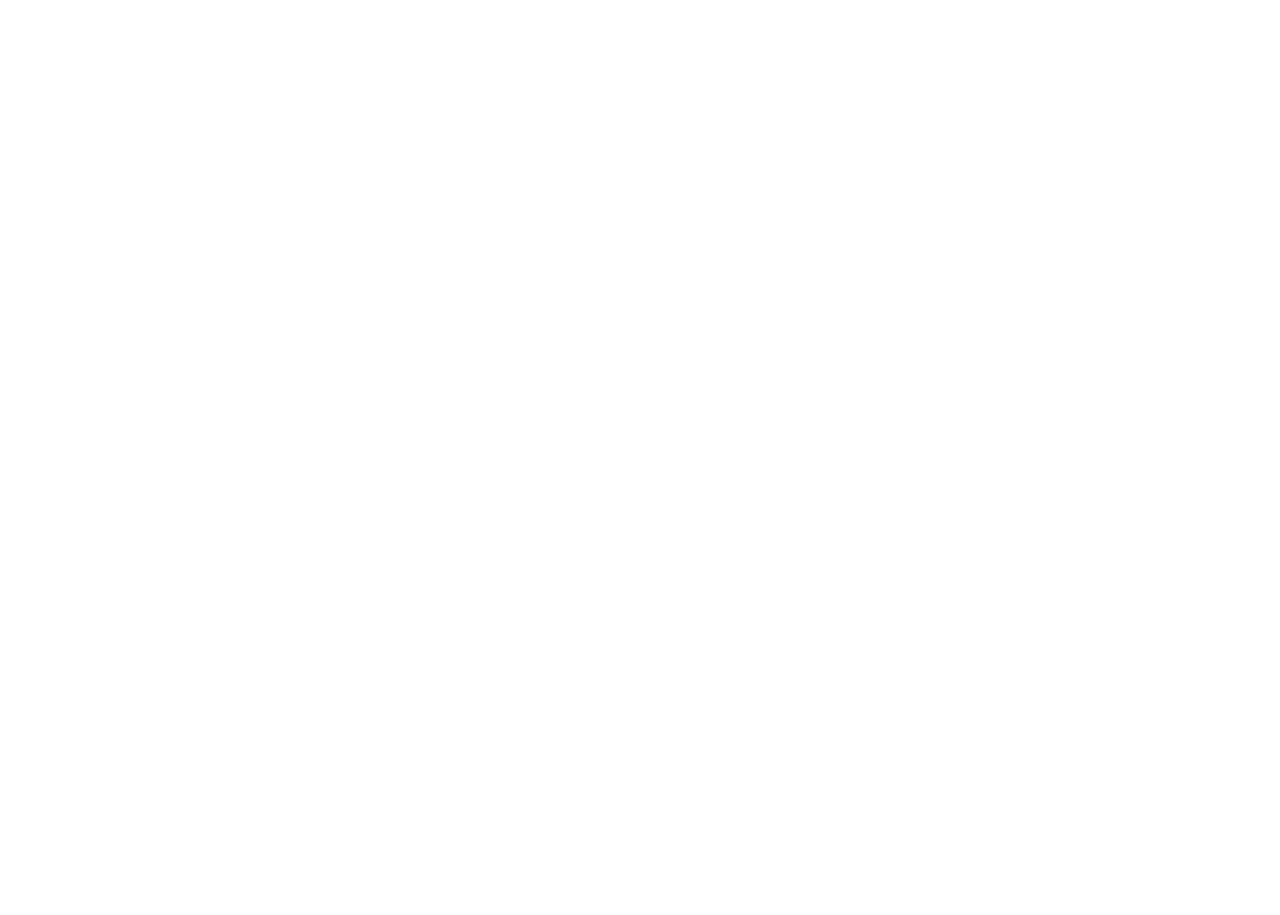
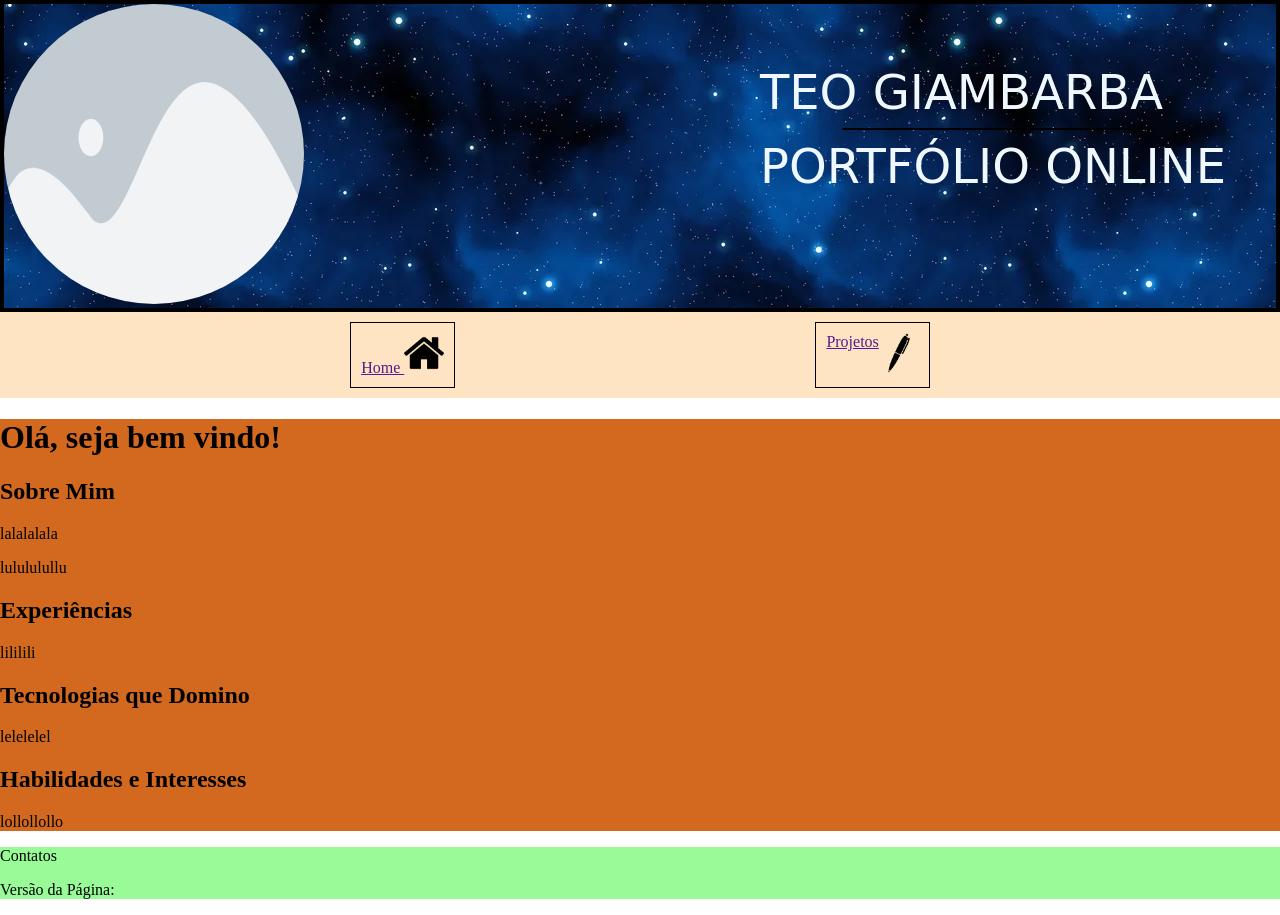
Before and after one commit to Teo-Giambarba/Pagina-Curriculo, a plain HTML site: page index.html in a window 1280 px wide. Before the commit the page ends 800 px from the top, so only its background shows below. Drawn offline with Linux system fonts and the light colour scheme; a web font is replaced by a local one.

Commit message:
Add files via upload

```diff
--- a/index.css
+++ b/index.css
@@ -0,0 +1,76 @@
+
+.sofia-regular {
+    font-family: "Sofia", cursive;
+    font-weight: 400;
+    font-style: normal;
+}
+
+body {
+    margin: 0px;
+}
+
+/* header */
+header{
+    background-image: url(./imagens/header_bg.webp);
+    background-color: cadetblue;
+    border: 4px solid;
+    border-color: black;
+}
+
+header img{
+    width: 300px;
+    height: 300px;
+    border-radius: 300px;
+    display: inline;
+}
+
+header div{
+    display: inline;
+    float:right;
+    margin-top: 60px;
+    margin-right: 40px;
+}
+
+header div hr{
+    width: 300px;
+    border: 1px solid black;
+    border-radius: 1px;
+}
+
+header p{
+    text-align: center;
+    color: aliceblue;
+    text-transform:uppercase;
+    font-size: xxx-large;
+    display: inline;
+    padding: 10px;
+}
+
+/* nav */
+nav{
+    background-color: bisque;
+    display: flex;
+    justify-content: space-evenly;
+}
+
+nav div{
+    display: flex;
+    margin: 10px;
+    border: 1px solid black;
+    padding: 10px;
+}
+
+nav img{
+    width: 40px;
+    height: 40px;
+}
+
+/* main */
+main{
+    background-color: chocolate;
+}
+
+/* footer */
+footer{
+    background-color: palegreen;
+}
--- a/index.html
+++ b/index.html
@@ -2,57 +2,79 @@
 <html lang="pt_BR">
 
 <head>
-    <title>Currículo Teo Giambarba Roseiro!</title>
+    <title>Currículo Online!</title>
     <meta charset="UTF-8">
     <meta name="author" content="Teo Giambarba">
     <meta name="description"
         content="Currículo feito sobre orientação do professor Otávio Lube nas aulas da UVV em 2024">
     <link rel="stylesheet" href="index.css">
+    <link rel="preconnect" href="https://fonts.googleapis.com">
+    <link rel="preconnect" href="https://fonts.gstatic.com" crossorigin>
+    <link href="https://fonts.googleapis.com/css2?family=Sofia&display=swap" rel="stylesheet">
 </head>
 
 <body>
     <header>
-        <img src="" alt="">
+        <img src="./imagens/placeholder.png" alt="">
         <div>
-            <p></p>
-            <p></p>
-            <p></p>
+            <p class="sofia-regular">Teo Giambarba</p>
+            <hr>
+            <p class="sofia-regular">Portfólio Online</p>
         </div>
     </header>
+
     <nav>
         <div>
-            <img src="" alt="">
-            <p></p>
+            <a href="" >Home
+                <img src="./imagens/home.png" alt="home icon">
+            </a>
         </div>
+
         <div>
-            <img src="" alt="">
-            <p></p>
+            <a href="" >Projetos</a>
+            <img src="./imagens/pen.png" alt="pen icon">
         </div>
     </nav>
+
     <main>
-        <h1></h1>
+        <h1>Olá, seja bem vindo!</h1>
         <section>
-            <h2></h2>
-            <p></p>
-            <p></p>
+            <h2>Sobre Mim</h2>
+            <p>lalalalala</p>
+            <p>lulululullu</p>
         </section>
+
         <section>
-            <h2></h2>
-            <p></p>
+            <h2>Experiências</h2>
+            <p>lililili</p>
         </section>
+
         <section>
-            <h2></h2>
-            <p></p>
-            <p></p>
+            <h2>Tecnologias que Domino</h2>
+            <p>lelelelel</p>
+        </section>
+
+        <section>
+            <h2>Habilidades e Interesses</h2>
+            <p>lollollollo</p>
         </section>
     </main>
+
     <footer>
-        <a href=""></a>
-        <a href=""></a>
-        <p></p>
-        <p></p>
-        <a href=""></a>
-        <a href=""></a>
+        <div>
+            <a href=""></a>
+            <a href=""></a>
+        </div>
+
+        <div>
+            <p>Contatos</p>
+            <p>Versão da Página:</p>
+        </div>
+
+        <div>
+            <a href=""></a>
+            <a href=""></a>
+        </div>
     </footer>
 </body>
 
```
Also changed, not shown: imagens/header_bg.webp (added), imagens/home.png (added), imagens/pen.png (added), imagens/placeholder.png (added).
